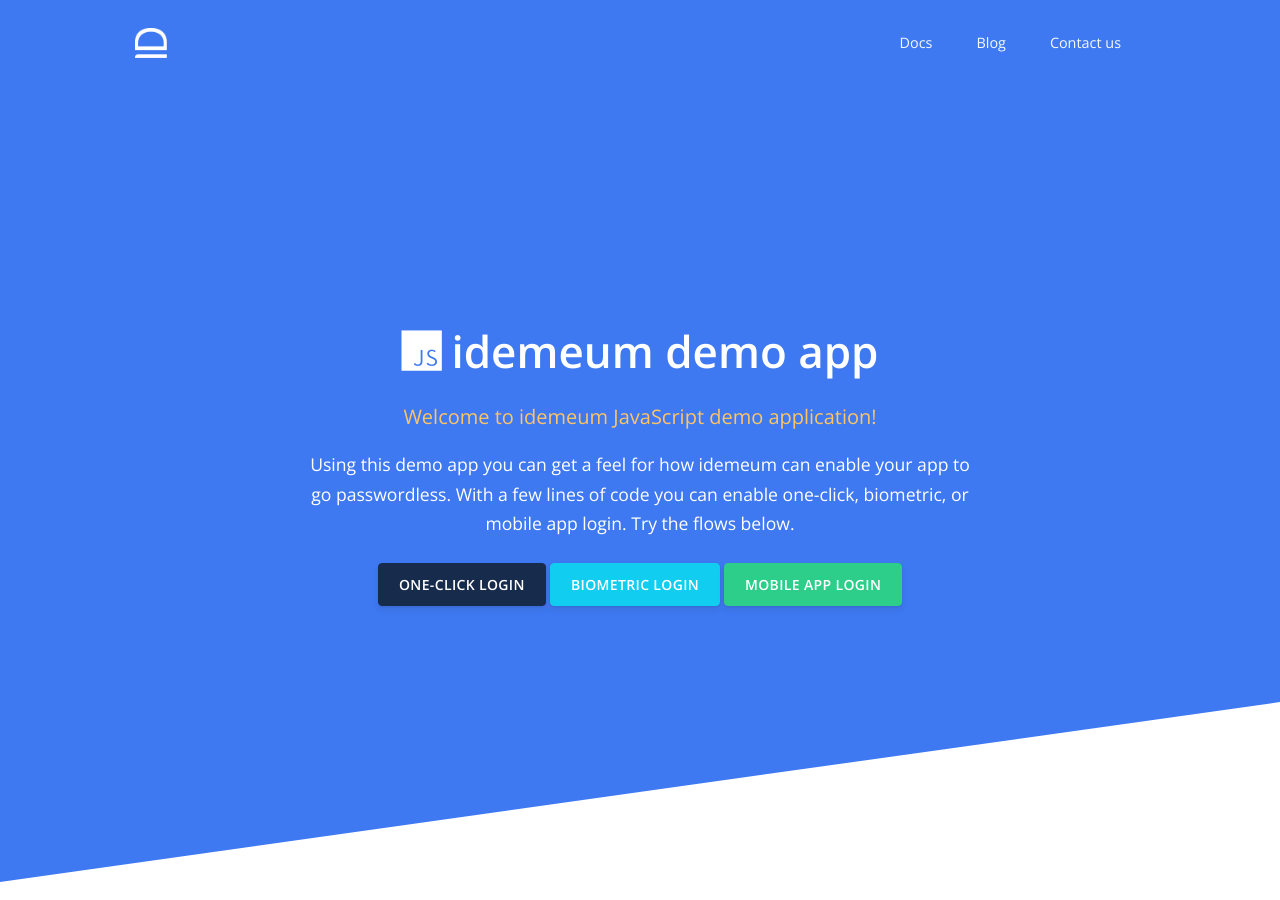
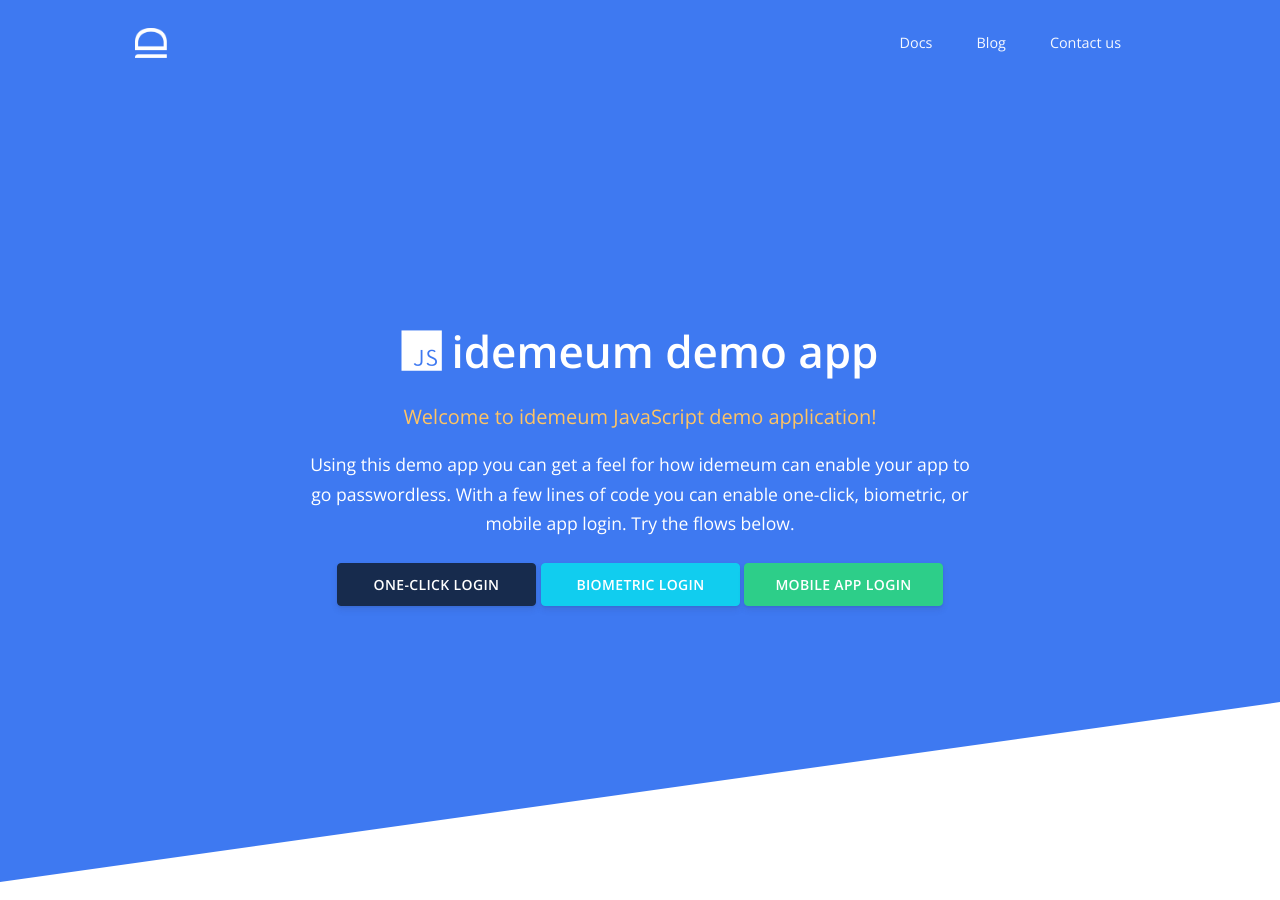
Before and after one commit to idemeum/js-demo-app, a Jekyll site: the page built from index.html, in a window 1280 px wide. Built offline with Jekyll 4.4.1, drawn with Linux system fonts in a browser that asks for light colours; nearby versions of some CDN libraries; the list of posts is cut into pages by our own code.

Commit message:
Fixed button issues

```diff
--- a/_includes/home-header.html
+++ b/_includes/home-header.html
@@ -11,9 +11,9 @@
 		  <p class="lead text-white mt-3"><mark style="color: #FFC463; background-color: #3E79F1">Welcome to idemeum JavaScript demo application!</mark></p>
 		  <p class=" text-white mt-3">Using this demo app you can get a feel for how idemeum can enable your app to go passwordless. With a few lines of code you can enable one-click, biometric, or mobile app login. Try the flows below. </p>
 
-		  <a href="/one-click"><button type="button" class="btn btn-default mt-2">One-click login</button></a>
-		  <a href="/biometric"><button type="button" class="btn btn-info mt-2" onclick="idemeum1.LoginPage()">Biometric login</button></a>
-		  <a href="/mobile-app"><button type="button" class="btn btn-success mt-2">Mobile app login</button></a>
+		  <a href="/one-click"><button type="button" class="btn btn-default mt-2 fixed-width">One-click login</button></a>
+		  <a href="/biometric"><button type="button" class="btn btn-info mt-2 fixed-width" onclick="idemeum1.LoginPage()">Biometric login</button></a>
+		  <a href="/mobile-app"><button type="button" class="btn btn-success mt-2 fixed-width">Mobile app login</button></a>
 
         </div>
       </div>
--- a/assets/styles/custom/_styles.scss
+++ b/assets/styles/custom/_styles.scss
@@ -81,3 +81,8 @@
   text-decoration: none;
   border-bottom: 1px solid #172b4d;
 }
+
+.fixed-width {
+  width: 30%;
+  min-width: 180px;
+}
```
Also changed, not shown: 7 other files.
